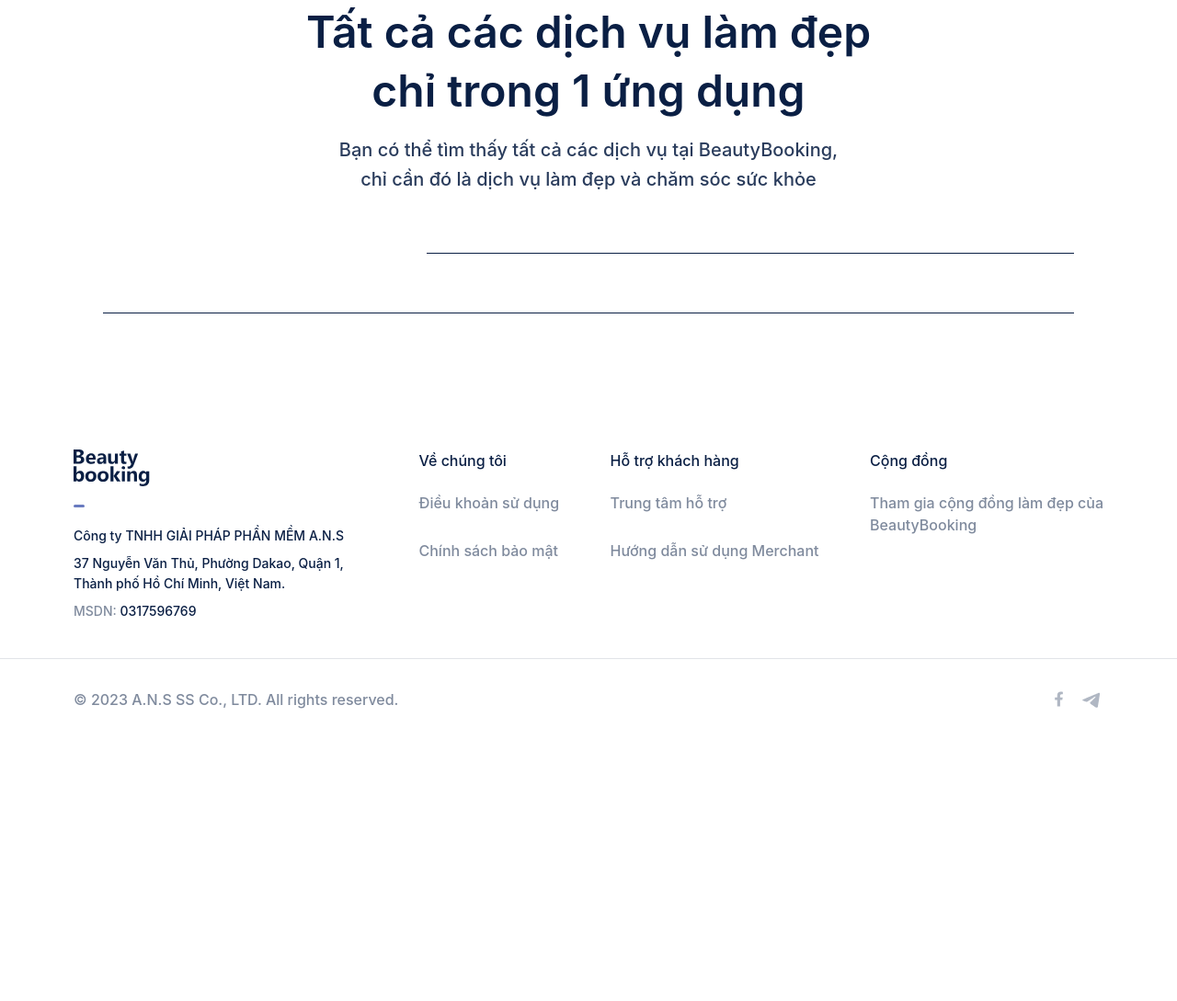
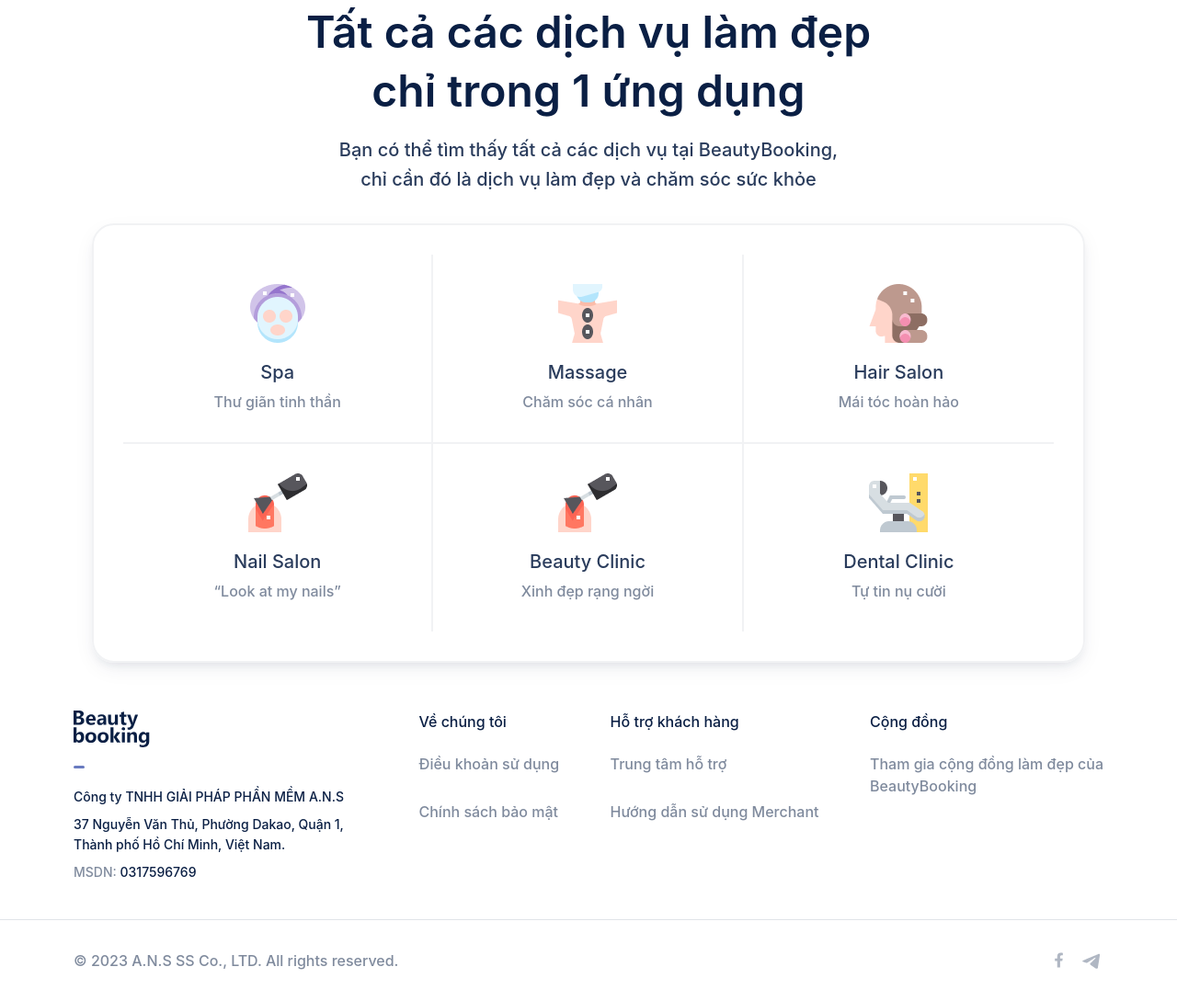
Before and after one commit to nguyenvantruong9902/bb-landing, an Astro site: page / in a window 1280 px wide. Shown: the part 1120-2209 px from the top of the page at 92% size. Before the commit the page ends 1925 px from the top, so only its background shows below. Built offline with nearby package versions, Linux system fonts and the light colour scheme; Astro itself is replaced by a stand-in of ours.

Commit message:
feat: add service section

```diff
--- a/src/containers/Home/BannerSection.astro
+++ b/src/containers/Home/BannerSection.astro
@@ -7,15 +7,19 @@
 import BBLogoIcon from "@assets/svgs/bbLogo.svg?raw";
 ---
 
-<div class="flex justify-between items-center pl-20 pr-[1.7rem]">
+<div
+  class="flex flex-col md:flex-row justify-between items-center px-5 md:pl-20 md:pr-[1.7rem]"
+>
   <div class="relative flex flex-col max-w-[34rem]">
-    <h1 class="text-opacity-pure font-semibold text-display">
+    <h1
+      class="text-h2 text-opacity-pure text-center font-semibold md:text-left md:text-display"
+    >
       Xinh đẹp trong <br />
        tích tắc cùng <br /> BeautyBooking
     </h1>
 
     <div
-      class="absolute -right-10 top-8 loadingio-spinner-dual-ball-ekbho8q873i"
+      class="hidden md:inline-block absolute -right-16 top-6 loadingio-spinner-dual-ball-ekbho8q873i"
     >
       <div class="ldio-9x0tfy1wwzd">
         <div></div>
@@ -24,7 +28,7 @@
       </div>
     </div>
 
-    <p class="text-title text-opacity-semi">
+    <p class="text-title text-opacity-semi text-center md:text-left md:mt-8">
       Không còn những lần đợi chờ, những lần trải nghiệm dịch vụ không như ý.
       Tải BeautyBooking và đặt lịch làm đẹp ngay hôm nay, tất cả những gì bạn
       cần làm là tận hưởng.
@@ -112,7 +116,6 @@
   .loadingio-spinner-dual-ball-ekbho8q873i {
     width: 200px;
     height: 200px;
-    display: inline-block;
     overflow: hidden;
     background: none;
   }
--- a/src/containers/Home/ServiceSection.astro
+++ b/src/containers/Home/ServiceSection.astro
@@ -1,20 +1,106 @@
-<div class='mx-20 text-center mt-[9.56rem]'>
-  <h1 class='text-h2 text-opacity-pure font-semibold'>
-    Tất cả các dịch vụ làm đẹp<br />
-     chỉ trong 1 ứng dụng
-  </h1>
+---
+import { Image } from "astro:assets";
 
-  <p class='text-title text-opacity-semi mt-4 mb-8'>
-    Bạn có thể tìm thấy tất cả các dịch vụ tại BeautyBooking,<br />
-     chỉ cần đó là dịch vụ làm đẹp và chăm sóc sức khỏe
-  </p>
+import SpaServiceImg from "@assets/images/spaService.png";
+import MassageServiceImg from "@assets/images/massageService.png";
+import HairSalonServiceImg from "@assets/images/hairSalonService.png";
+import NailSalonServiceImg from "@assets/images/nailSalonService.png";
+import BeautyClinicServiceImg from "@assets/images/nailSalonService.png";
+import DentalClinicServiceImg from "@assets/images/dentalClinicService.png";
+---
 
-  <div class='grid grid-cols-3 divide-y rounded-3xl p-8'>
-    <div class='p-8'></div>
-    <div class='p-8'></div>
-    <div class='p-8'></div>
-    <div class='p-8'></div>
-    <div class='p-8'></div>
-    <div class='p-8'></div>
+<div class="px-5 text-center mt-24 md:mx-20 md:mt-[9.56rem]">
+  <div class="max-w-2xl mx-auto">
+    <h1 class="text-h3 font-semibold text-opacity-pure md:text-h2">
+      Tất cả các dịch vụ làm đẹp chỉ trong 1 ứng dụng
+    </h1>
+
+    <p class="text-title text-opacity-semi mt-4 mb-8 md:text-title md:mx-12">
+      Bạn có thể tìm thấy tất cả các dịch vụ tại BeautyBooking, chỉ cần đó là
+      dịch vụ làm đẹp và chăm sóc sức khỏe
+    </p>
+  </div>
+
+  <div class="service-list">
+    <div>
+      <Image src={SpaServiceImg} alt="Spa Service" />
+      <h2 class="text-title mt-4 mb-1 text-opacity-semi">Spa</h2>
+      <p class="text-sub-header text-opacity-neutral">Thư giãn tinh thần</p>
+    </div>
+
+    <div>
+      <Image src={MassageServiceImg} alt="Massage Service" />
+      <h2 class="text-title mt-4 mb-1 text-opacity-semi">Massage</h2>
+      <p class="text-sub-header text-opacity-neutral">Chăm sóc cá nhân</p>
+    </div>
+
+    <div>
+      <Image src={HairSalonServiceImg} alt="Hair Salon Service" />
+      <h2 class="text-title mt-4 mb-1 text-opacity-semi">Hair Salon</h2>
+      <p class="text-sub-header text-opacity-neutral">Mái tóc hoàn hảo</p>
+    </div>
+
+    <div>
+      <Image src={NailSalonServiceImg} alt="Nail Salon Service" />
+      <h2 class="text-title mt-4 mb-1 text-opacity-semi">Nail Salon</h2>
+      <p class="text-sub-header text-opacity-neutral">“Look at my nails”</p>
+    </div>
+
+    <div>
+      <Image src={BeautyClinicServiceImg} alt="Nail Salon Service" />
+      <h2 class="text-title mt-4 mb-1 text-opacity-semi">Beauty Clinic</h2>
+      <p class="text-sub-header text-opacity-neutral">Xinh đẹp rạng ngời</p>
+    </div>
+
+    <div>
+      <Image src={DentalClinicServiceImg} alt="Nail Salon Service" />
+      <h2 class="text-title mt-4 mb-1 text-opacity-semi">Dental Clinic</h2>
+      <p class="text-sub-header text-opacity-neutral">Tự tin nụ cười</p>
+    </div>
   </div>
 </div>
+
+<style>
+  .service-list {
+    @apply grid grid-cols-1 sm:grid-cols-2 md:grid-cols-3 rounded-3xl p-8 shadow-md border-2 border-grey-300;
+  }
+  .service-list div {
+    @apply flex flex-col justify-center items-center p-8 sm:border-r-2 border-grey-300;
+  }
+
+  .service-list div:nth-child(n + 2) {
+    @apply border-t-2;
+  }
+
+  @media (min-width: 640px) {
+    .service-list div:nth-child(n + 2) {
+      @apply border-t-0;
+    }
+
+    .service-list div:nth-child(n + 3) {
+      @apply border-t-2;
+    }
+
+    .service-list div:nth-child(2n) {
+      @apply border-r-0;
+    }
+  }
+
+  @media (min-width: 768px) {
+    .service-list div:nth-child(n + 3) {
+      @apply border-t-0;
+    }
+
+    .service-list div:nth-child(2n) {
+      @apply border-r-2;
+    }
+
+    .service-list div:nth-child(n + 4) {
+      @apply border-t-2;
+    }
+
+    .service-list div:nth-child(3n) {
+      @apply border-r-0;
+    }
+  }
+</style>
--- a/src/layouts/Footer.astro
+++ b/src/layouts/Footer.astro
@@ -1,77 +1,81 @@
 ---
-import BBTextIcon from '@assets/svgs/bbText.svg?raw';
-import FacebookIcon from '@assets/svgs/facebook.svg?raw';
-import TelegramIcon from '@assets/svgs/telegram.svg?raw';
+import BBTextIcon from "@assets/svgs/bbText.svg?raw";
+import FacebookIcon from "@assets/svgs/facebook.svg?raw";
+import TelegramIcon from "@assets/svgs/telegram.svg?raw";
 ---
 
 <footer>
-  <div class='flex px-20 pt-[3.25rem] pb-10 gap-8 justify-between'>
+  <div
+    class="flex px-20 pt-[3.25rem] pb-10 gap-8 justify-between mx-auto max-w-[89.9375rem]"
+  >
     <!--- BeautyBooking -->
-    <div class='max-w-xs'>
+    <div class="max-w-xs">
       <Fragment set:html={BBTextIcon} />
 
-      <div class='w-3 h-[3px] bg-[#697BC0] rounded-sm my-5'></div>
+      <div class="w-3 h-[3px] bg-[#697BC0] rounded-sm my-5"></div>
 
-      <div class='flex flex-col gap-2 text-paragraph text-opacity-semi'>
+      <div class="flex flex-col gap-2 text-paragraph text-opacity-semi">
         <p>Công ty TNHH GIẢI PHÁP PHẦN MỀM A.N.S</p>
         <p>
           37 Nguyễn Văn Thủ, Phường Dakao, Quận 1, Thành phố Hồ Chí Minh, Việt
           Nam.
         </p>
         <p>
-          <span class='text-opacity-neutral'>MSDN:</span>
-          <a href='tel:0317596769'> 0317596769</a>
+          <span class="text-opacity-neutral">MSDN:</span>
+          <a href="tel:0317596769"> 0317596769</a>
         </p>
       </div>
     </div>
 
     <!--- Về chúng tôi -->
-    <div class='text-sub-header'>
+    <div class="text-sub-header">
       <p>Về chúng tôi</p>
-      <p class='text-opacity-neutral py-[0.62rem] mt-3 mb-2'>
-        <a href='#'> Điều khoản sử dụng</a>
+      <p class="text-opacity-neutral py-[0.62rem] mt-3 mb-2">
+        <a href="#"> Điều khoản sử dụng</a>
       </p>
 
-      <p class='text-opacity-neutral py-[0.62rem]'>
-        <a href='#'>Chính sách bảo mật</a>
+      <p class="text-opacity-neutral py-[0.62rem]">
+        <a href="#">Chính sách bảo mật</a>
       </p>
     </div>
 
     <!--- Hỗ trợ khách hàng -->
-    <div class='text-sub-header'>
+    <div class="text-sub-header">
       <p>Hỗ trợ khách hàng</p>
-      <p class='text-opacity-neutral py-[0.62rem] mt-3 mb-2'>
-        <a href='#'> Trung tâm hỗ trợ</a>
+      <p class="text-opacity-neutral py-[0.62rem] mt-3 mb-2">
+        <a href="#"> Trung tâm hỗ trợ</a>
       </p>
 
-      <p class='text-opacity-neutral py-[0.62rem]'>
-        <a href='#'> Hướng dẫn sử dụng Merchant</a>
+      <p class="text-opacity-neutral py-[0.62rem]">
+        <a href="#"> Hướng dẫn sử dụng Merchant</a>
       </p>
     </div>
 
     <!--- Cộng đồng -->
-    <div class='text-sub-header'>
+    <div class="text-sub-header">
       <p>Cộng đồng</p>
-      <p class='text-opacity-neutral py-[0.62rem] mt-3'>
-        <a href='#'> Tham gia cộng đồng làm đẹp của <br /> BeautyBooking</a>
+      <p class="text-opacity-neutral py-[0.62rem] mt-3">
+        <a href="#"> Tham gia cộng đồng làm đẹp của <br /> BeautyBooking</a>
       </p>
     </div>
   </div>
 
+  <div class="border-t border-grey-400">
     <div
-    class='flex items-center justify-between px-20 py-8 border-t border-grey-400'
+      class="mx-auto max-w-[89.9375rem] flex items-center justify-between px-20 py-8"
     >
-    <p class='text-opacity-neutral'>
+      <p class="text-opacity-neutral">
         © 2023 A.N.S SS Co., LTD. All rights reserved.
       </p>
 
-    <div class='flex gap-3'>
-      <a href='#'>
+      <div class="flex gap-3">
+        <a href="#">
           <Fragment set:html={FacebookIcon} />
         </a>
-      <a href='#'>
+        <a href="#">
           <Fragment set:html={TelegramIcon} />
         </a>
       </div>
     </div>
+  </div>
 </footer>
--- a/src/layouts/Header.astro
+++ b/src/layouts/Header.astro
@@ -1,12 +1,12 @@
 ---
-import BBLogoTextIcon from '@assets/svgs/bbLogoText.svg?raw';
+import BBLogoTextIcon from "@assets/svgs/bbLogoText.svg?raw";
 ---
 
-<header class='flex justify-between py-5 px-20'>
+<header class="flex justify-between py-5 px-20 max-w-[89.9375rem] mx-auto">
   <Fragment set:html={BBLogoTextIcon} />
 
-  <div class='flex text-sub-header text-opacity-semi gap-5'>
-    <a href='#'>Trở thành đối tác của BeautyBooking</a>
-    <a href='#'>Về chúng tôi</a>
+  <div class="flex text-sub-header text-opacity-semi gap-5">
+    <a href="#">Trở thành đối tác của BeautyBooking</a>
+    <a href="#">Về chúng tôi</a>
   </div>
 </header>
--- a/src/layouts/Layout.astro
+++ b/src/layouts/Layout.astro
@@ -1,21 +1,23 @@
 ---
-import Header from './Header.astro';
-import Footer from './Footer.astro';
+import Header from "./Header.astro";
+import Footer from "./Footer.astro";
 ---
 
 <!doctype html>
-<html lang='en'>
+<html lang="en">
   <head>
-    <meta charset='UTF-8' />
-    <meta name='description' content='Astro description' />
-    <meta name='viewport' content='width=device-width' />
-    <link rel='icon' type='image/svg+xml' href='/favicon.svg' />
-    <meta name='generator' content={Astro.generator} />
+    <meta charset="UTF-8" />
+    <meta name="description" content="Astro description" />
+    <meta name="viewport" content="width=device-width" />
+    <link rel="icon" type="image/svg+xml" href="/favicon.svg" />
+    <meta name="generator" content={Astro.generator} />
     <title>BeautyBooking</title>
   </head>
   <body>
     <Header />
-    <slot />
+    <div class="max-w-[89.9375rem] mx-auto">
+      <slot />
+    </div>
     <Footer />
   </body>
 </html>
```
Also changed, not shown: public/favicon.svg, src/assets/images/beautyClinicService.png (added), src/assets/images/dentalClinicService.png (added), src/assets/images/hairSalonService.png (added), src/assets/images/massageService.png (added), src/assets/images/nailSalonService.png (added), src/assets/images/spaService.png (added). Lines whose indentation alone changed are shown as unchanged.
